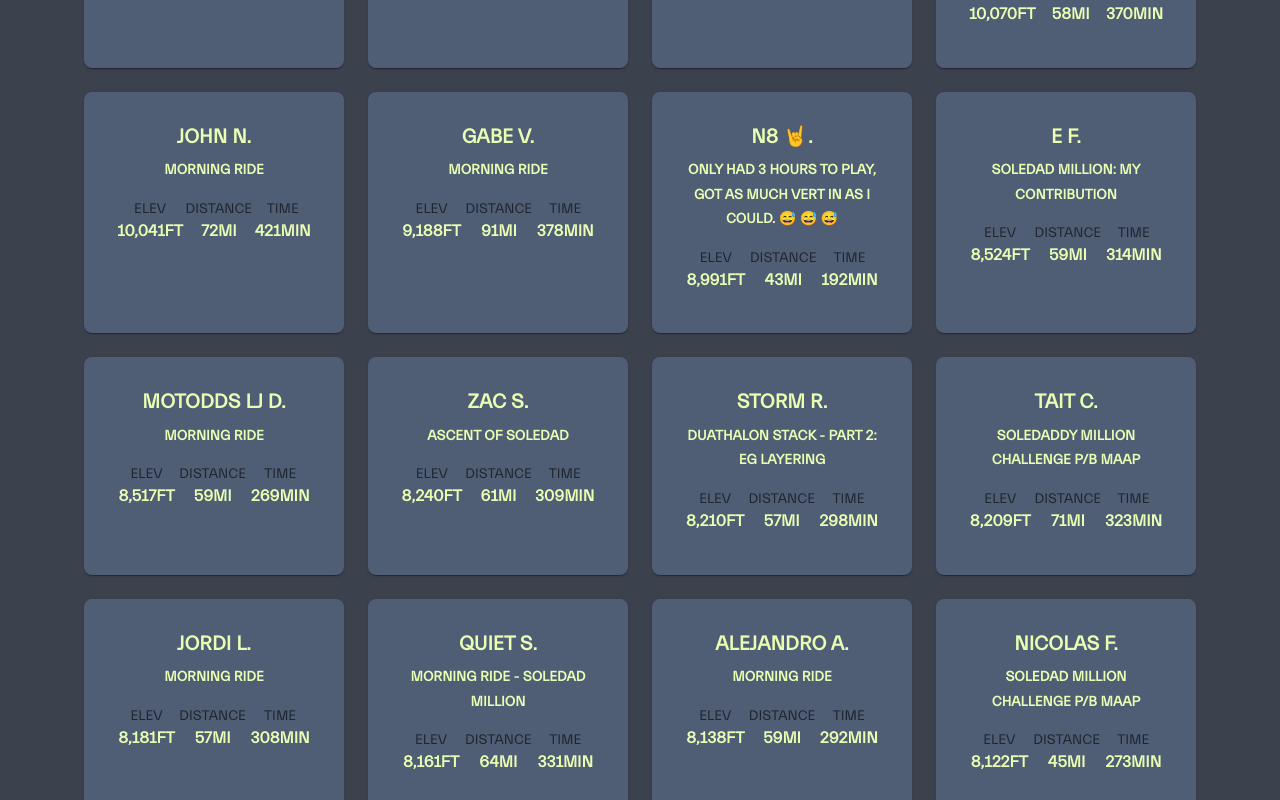
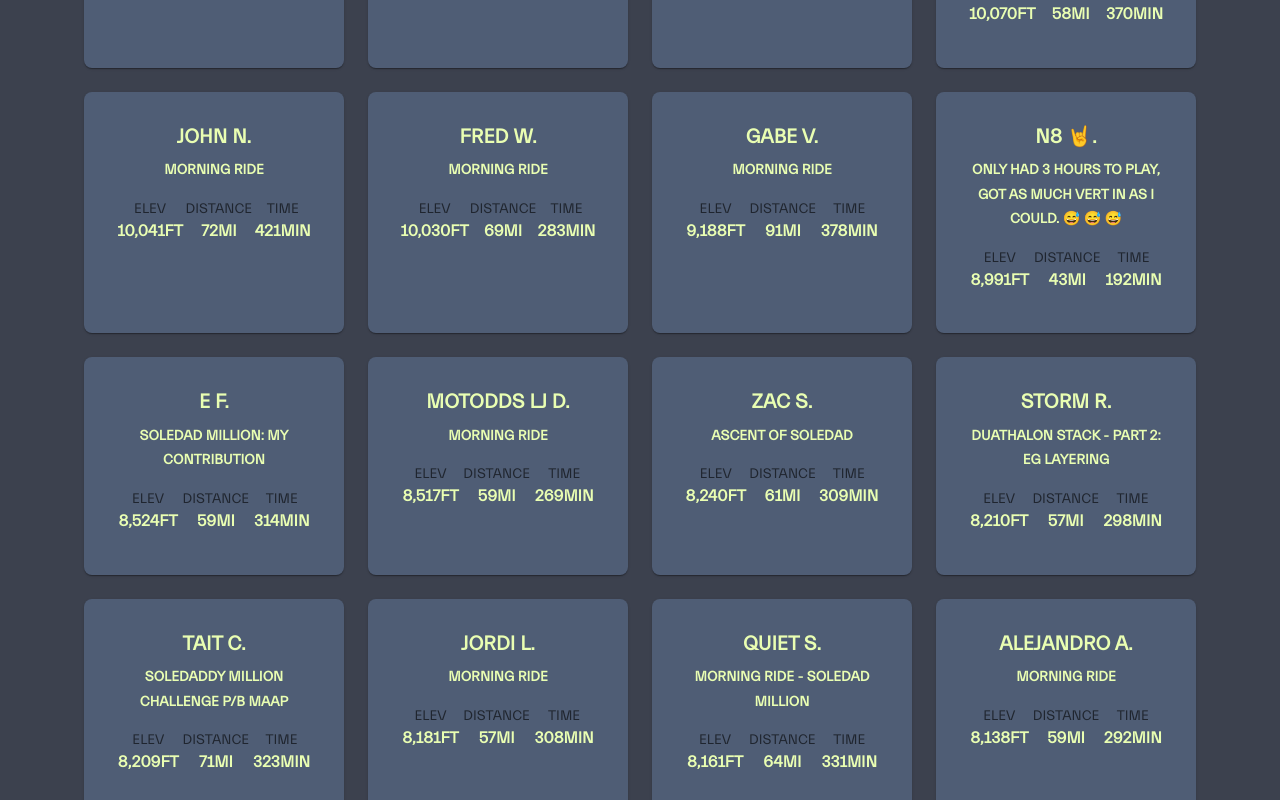
Before and after one commit to AnselSmolund/soledad-million, a React (Create React App) app: page /leaderboard in a window 1280 px wide. Shown: the part 2900-3700 px from the top of the page. Built offline with nearby package versions, Linux system fonts and the light colour scheme; no server answers.

Commit message:
Update get-strava-activities.js

```diff
--- a/src/get-strava-activities.js
+++ b/src/get-strava-activities.js
@@ -45,7 +45,7 @@ export const getElevationGainForDate = async (date) => {
   }
 };
 
-export const SEP22ELEVATION = 1424692;
+export const SEP22ELEVATION = 1434722;
 export const SEP22DISTANCE = 11241;
 export const SEP22ELAPSEDTIME = 65970;
 
@@ -454,6 +454,15 @@ export const sep22Data = [
     athleteName: "John N.",
     id: "John11482025226",
     elapsedTime: 421,
+    activityName: "Morning Ride",
+  },
+  {
+    elevationGain: 10030,
+    date: "20240922",
+    distance: 69,
+    athleteName: "Fred W.",
+    id: "FredW11482025226",
+    elapsedTime: 283,
     activityName: "Morning Ride",
   },
   {
```
